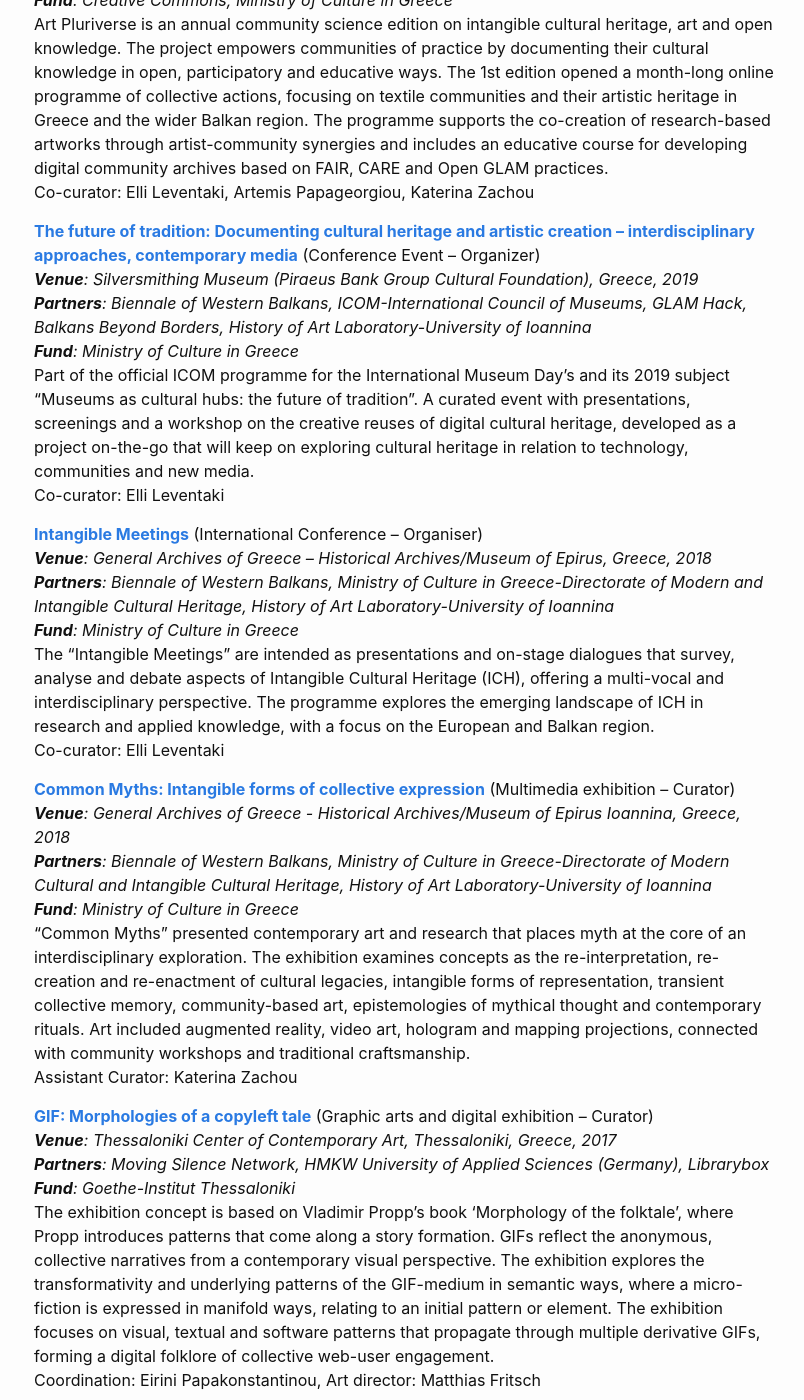
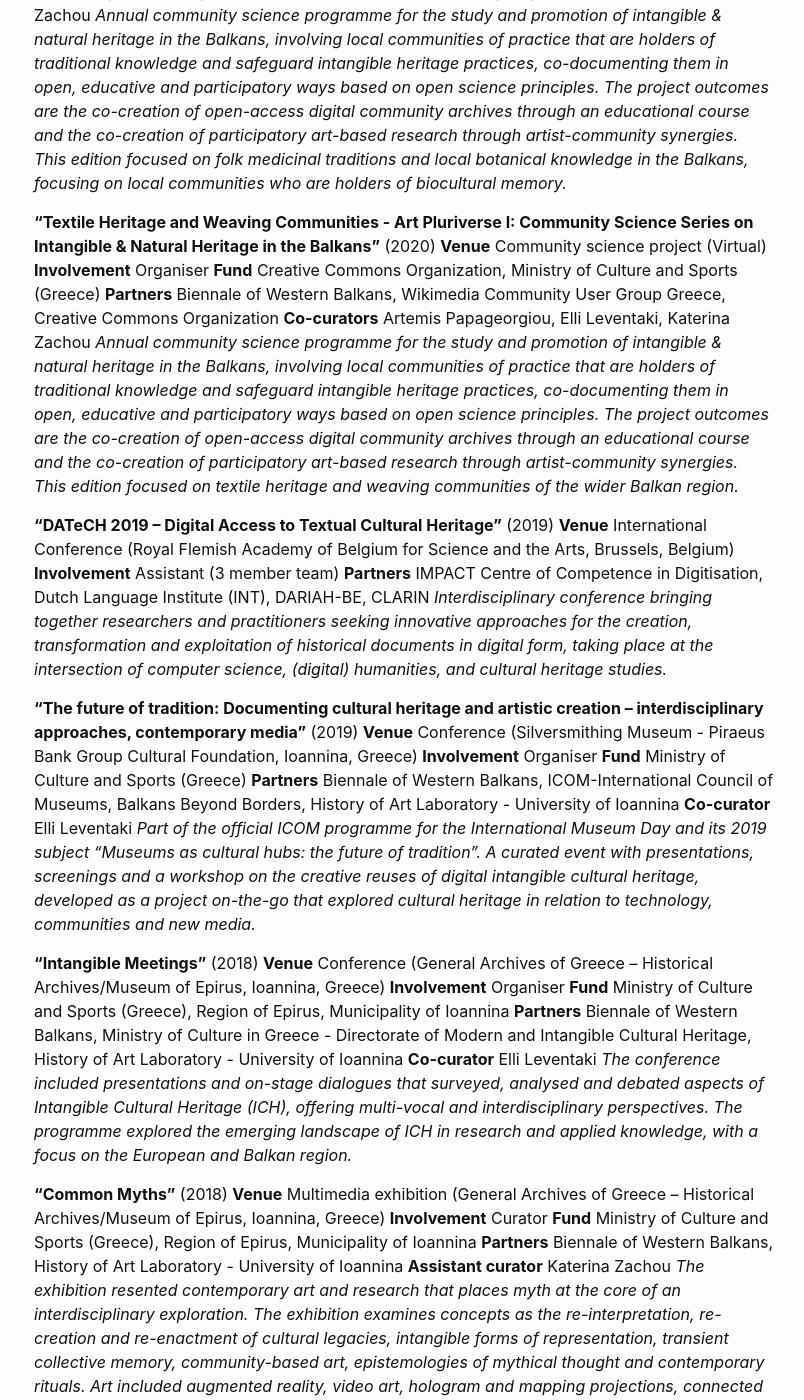
Before and after one commit to mziku/mziku.github.io, a Jekyll site: the page built from curatorial.md, in a window 1280 px wide and 1400 px high, scrolled down 385 px. Shown: the whole window, without its empty margins (236-1040 px from the left). Built offline with Jekyll 4.4.1, drawn with Linux system fonts in a browser that asks for light colours; some of the changed text lies outside the part shown.

Commit message:
Update curatorial.md

```diff
--- a/curatorial.md
+++ b/curatorial.md
@@ -5,69 +5,92 @@
 navigation_weight: 1
 ---
 <br/>
-**Exhibition Curation - Conference Organization**
+**Organisation of Exhibitions and Conferences**
 
 ---
 <br/>
-[**Art Pluriverse: A Community Science Series**](https://bowb.org) (Community Science project – Curator)
-*__Venue__: Online settings (COVID-19 restrictions), 2020*
-*__Partners__: Biennale of Western Balkans, History of Art Laboratory-University of Ioannina, National Documentation Centre, Wikimedia Community User Group Greece, Balkan Museum Network, inDICEs, The Athens Zine Bibliotheque*
-*__Fund__: Creative Commons, Ministry of Culture in Greece*
-Art Pluriverse is an annual community science edition on intangible cultural heritage, art and open knowledge. The project empowers communities of practice by documenting their cultural knowledge in open, participatory and educative ways. The 1st edition opened a month-long online programme of collective actions, focusing on textile communities and their artistic heritage in Greece and the wider Balkan region. The programme supports the co-creation of research-based artworks through artist-community synergies and includes an educative course for developing digital community archives based on FAIR, CARE and Open GLAM practices.
-Co-curator: Elli Leventaki, Artemis Papageorgiou, Katerina Zachou
 
-[**The future of tradition: Documenting cultural heritage and artistic creation – interdisciplinary approaches, contemporary media**](https://bowb.org/icombowb-2019-en) (Conference Event – Organizer)
-*__Venue__: Silversmithing Museum (Piraeus Bank Group Cultural Foundation), Greece, 2019*
-*__Partners__: Biennale of Western Balkans, ICOM-International Council of Museums, GLAM Hack, Balkans Beyond Borders, History of Art Laboratory-University of Ioannina*
-*__Fund__: Ministry of Culture in Greece*
-Part of the official ICOM programme for the International Museum Day's and its 2019 subject "Museums as cultural hubs: the future of tradition". A curated event with presentations, screenings and a workshop on the creative reuses of digital cultural heritage, developed as a project on-the-go that will keep on exploring cultural heritage in relation to technology, communities and new media.
-Co-curator: Elli Leventaki
+**“Iatrosophia: On Folk Medicine & Phytogeography - Art Pluriverse II: Community Science Series on Intangible & Natural Heritage in the Balkans”** (2021-2022)
+**Type**	Community science project (Virtual)
+**Involvement**	Organiser
+**Fund**	Ministry of Culture and Sports (Greece)
+**Partners**	Biennale of Western Balkans, Wikimedia Community User Group Greece, Network Intelligence Laboratory - University of Brasilia
+**Co-curators** Artemis Papageorgiou, Elli Leventaki, Katerina Zachou
+*Annual community science programme for the study and promotion of intangible & natural heritage in the Balkans, involving local communities of practice that are holders of traditional knowledge and safeguard intangible heritage practices, co-documenting them in open, educative and participatory ways based on open science principles. The project outcomes are the co-creation of open-access digital community archives through an educational course and the co-creation of participatory art-based research through artist-community synergies. This edition focused on folk medicinal traditions and local botanical knowledge in the Balkans, focusing on local communities who are holders of biocultural memory.*
 
-[**Intangible Meetings**](https://bowb.org/?p=6054) (International Conference – Organiser)
-*__Venue__: General Archives of Greece – Historical Archives/Museum of Epirus, Greece, 2018*
-*__Partners__: Biennale of Western Balkans, Ministry of Culture in Greece-Directorate of Modern and Intangible Cultural Heritage, History of Art Laboratory-University of Ioannina*
-*__Fund__: Ministry of Culture in Greece*
-The “Intangible Meetings” are intended as presentations and on-stage dialogues that survey, analyse and debate aspects of Intangible Cultural Heritage (ICH), offering a multi-vocal and interdisciplinary perspective. The programme explores the emerging landscape of ICH in research and applied knowledge, with a focus on the European and Balkan region.
-Co-curator: Elli Leventaki
+**“Textile Heritage and Weaving Communities - Art Pluriverse I: Community Science Series on Intangible & Natural Heritage in the Balkans”** (2020)
+**Venue**	Community science project (Virtual)
+**Involvement**	Organiser
+**Fund**	Creative Commons Organization, Ministry of Culture and Sports (Greece)
+**Partners**	Biennale of Western Balkans, Wikimedia Community User Group Greece, Creative Commons Organization
+**Co-curators** Artemis Papageorgiou, Elli Leventaki, Katerina Zachou
+*Annual community science programme for the study and promotion of intangible & natural heritage in the Balkans, involving local communities of practice that are holders of traditional knowledge and safeguard intangible heritage practices, co-documenting them in open, educative and participatory ways based on open science principles. The project outcomes are the co-creation of open-access digital community archives through an educational course and the co-creation of participatory art-based research through artist-community synergies. This edition focused on textile heritage and weaving communities of the wider Balkan region.*
 
-[**Common Myths: Intangible forms of collective expression**](https://bowb.org/?p=5990) (Multimedia exhibition – Curator)
-*__Venue__: General Archives of Greece - Historical Archives/Museum of Epirus Ioannina, Greece, 2018*
-*__Partners__: Biennale of Western Balkans, Ministry of Culture in Greece-Directorate of Modern Cultural and Intangible Cultural Heritage, History of Art Laboratory-University of Ioannina*
-*__Fund__: Ministry of Culture in Greece*
-“Common Myths” presented contemporary art and research that places myth at the core of an interdisciplinary exploration. The exhibition examines concepts as the re-interpretation, re-creation and re-enactment of cultural legacies, intangible forms of representation, transient collective memory, community-based art, epistemologies of mythical thought and contemporary rituals. Art included augmented reality, video art, hologram and mapping projections, connected with community workshops and traditional craftsmanship.
-Assistant Curator: Katerina Zachou
+**“DATeCH 2019 – Digital Access to Textual Cultural Heritage”** (2019)
+**Venue**	International Conference (Royal Flemish Academy of Belgium for Science and the Arts, Brussels, Belgium)
+**Involvement**	Assistant (3 member team)
+**Partners**	IMPACT Centre of Competence in Digitisation, Dutch Language Institute (INT), DARIAH-BE, CLARIN
+*Interdisciplinary conference bringing together researchers and practitioners seeking innovative approaches for the creation, transformation and exploitation of historical documents in digital form, taking place at the intersection of computer science, (digital) humanities, and cultural heritage studies.*
 
-[**GIF: Morphologies of a copyleft tale**](https://www.cact.gr/en/news/movingsilence) (Graphic arts and digital exhibition – Curator)
-*__Venue__: Thessaloniki Center of Contemporary Art, Thessaloniki, Greece, 2017*
-*__Partners__: Moving Silence Network, HMKW University of Applied Sciences (Germany), Librarybox*
-*__Fund__: Goethe-Institut Thessaloniki*
-The exhibition concept is based on Vladimir Propp's book 'Morphology of the folktale', where Propp introduces patterns that come along a story formation. GIFs reflect the anonymous, collective narratives from a contemporary visual perspective. The exhibition explores the transformativity and underlying patterns of the GIF-medium in semantic ways, where a micro-fiction is expressed in manifold ways, relating to an initial pattern or element. The exhibition focuses on visual, textual and software patterns that propagate through multiple derivative GIFs, forming a digital folklore of collective web-user engagement.
-Coordination: Eirini Papakonstantinou, Art director: Matthias Fritsch
+**“The future of tradition: Documenting cultural heritage and artistic creation – interdisciplinary approaches, contemporary media”** (2019)
+**Venue**	Conference (Silversmithing Museum - Piraeus Bank Group Cultural Foundation, Ioannina, Greece)
+**Involvement**	Organiser
+**Fund**	Ministry of Culture and Sports (Greece)
+**Partners**	Biennale of Western Balkans, ICOM-International Council of Museums, Balkans Beyond Borders, History of Art Laboratory - University of Ioannina
+**Co-curator** Elli Leventaki
+*Part of the official ICOM programme for the International Museum Day and its 2019 subject "Museums as cultural hubs: the future of tradition". A curated event with presentations, screenings and a workshop on the creative reuses of digital intangible cultural heritage, developed as a project on-the-go that explored cultural heritage in relation to technology, communities and new media.*
 
-[**Micro-cinema of Attractions – GIF art imageries and creative techniques**](https://artosfoundation.org/?project=con-temporary-urbanity) (Media and Open air projection exhibition – Curator)
-*__Venue__: ARTos Foundation, Nicosia, Cyprus, 2016*
-*__Partners__: ARTos Foundation, Artecitya, Moving Silence Network*
-*__Fund__: Goethe-Institut Cyprus, Ministry of Education and Culture - Republic of Cyprus, Creative Europe Programme*
-The exhibition draw an analogy between Tom Gunning's concept 'cinema of attractions' on the early phase of silent cinema (1907-1913) and GIF art. The exhibition explored the aesthetic micro-worlds of GIFs, highlighting their unique visual techniques. It was realized as a media exhibition in the space of ARTos Foundation, framed by an urban tour with pop-up GIF projections, whole night GIF projection ‘stations‘ within the city and an analogue GIF workshop.
-Assistant Curator: Elia Neophytou
+**“Intangible Meetings”** (2018)
+**Venue** Conference (General Archives of Greece – Historical Archives/Museum of Epirus, Ioannina, Greece)
+**Involvement**	Organiser
+**Fund**	Ministry of Culture and Sports (Greece), Region of Epirus, Municipality of Ioannina
+**Partners**	Biennale of Western Balkans, Ministry of Culture in Greece - Directorate of Modern and Intangible Cultural Heritage, History of Art Laboratory - University of Ioannina
+**Co-curator** Elli Leventaki
+*The conference included presentations and on-stage dialogues that surveyed, analysed and debated aspects of Intangible Cultural Heritage (ICH), offering multi-vocal and interdisciplinary perspectives. The programme explored the emerging landscape of ICH in research and applied knowledge, with a focus on the European and Balkan region.*
 
-[**Jiggling Golems – The art of GIF**](http://technoviking.tv/movingsilence.net/archiv/2015-athen/jiggling_golems-exhibition.html) (Digital exhibition on local wireless network – Curator)
-*__Venue__: Goethe-Institut Athen, Athens, Greece, 2015*
-*__Partners__: Braunschweig University of Art (Germany), Athens School of Fine Arts, Moving Silence Network (Berlin-Athens), Circuits and Currents (Athens)*
-*__Fund__: Goethe-Institut Athen*
-Jiggling Golems explored the cinematic qualities of the GIF medium, the narrative potential of very short moving images and their semiotics. In the context of the Festival for Silent Film Culture, the GIF art exhibition expanded the silent film format in the networked digital space. The project was realised as an 'immaterial' exhibition in html format, hosted within the open-source local networking toolkit 'Piratebox' and traveling along the venues. The audience could access the exhibition only on-site through their mobile devices.
-Art director: Matthias Fritsch
+**“Common Myths”** (2018)
+**Venue**	Multimedia exhibition (General Archives of Greece – Historical Archives/Museum of Epirus, Ioannina, Greece)
+**Involvement** Curator
+**Fund**	Ministry of Culture and Sports (Greece), Region of Epirus, Municipality of Ioannina
+**Partners**	Biennale of Western Balkans, History of Art Laboratory - University of Ioannina
+**Assistant curator** Katerina Zachou
+*The exhibition resented contemporary art and research that places myth at the core of an interdisciplinary exploration. The exhibition examines concepts as the re-interpretation, re-creation and re-enactment of cultural legacies, intangible forms of representation, transient collective memory, community-based art, epistemologies of mythical thought and contemporary rituals. Art included augmented reality, video art, hologram and mapping projections, connected with community workshops and traditional craftsmanship.*
 
-[**Future Past – Past Future**](https://transmediale.de/content/partner-exhibition-future-past-past-future) (New media exhibition – Assistant Curator)
-*__Venue__: SUPERMARKT Cultural Center, Berlin, Germany, 2014*
-*__Partners__: Goethe Institutes of Ankara, Sofia and Athens, ArtUP! Platform, transmediale*
-*__Fund__: Goethe-Institut*
-The exhibition questioned the power of old and new media, asking about the possible alternative future scenarios, but also about the relationship between the past, present and future in Bulgaria, Greece and Turkey. How do these countries’ respective historical identities and individual stories of their own history, shape the ideas of a possible tomorrow?
-Curator: Sandra Naumann
+**“GIF: Morphologies of a copyleft tale”** (2017)
+**Venue** Digital media exhibition (Thessaloniki Center of Contemporary Art, Thessaloniki, Greece)
+**Involvement**	Curator
+**Fund**	Goethe-Institut Thessaloniki
+**Partners**	Moving Silence Network, HMKW University of Applied Sciences (Germany)
+**Coordination** Eirini Papakonstantinou, Art director: Matthias Fritsch
+*The exhibition concept is based on Vladimir Propp's book 'Morphology of the folktale', where Propp introduces patterns that come along a story formation. GIFs reflect the anonymous, collective narratives from a contemporary visual perspective. The exhibition explores the transformativity and underlying patterns of the GIF-medium in semantic ways, where a micro-fiction is expressed in manifold ways, relating to an initial pattern or element. The exhibition focuses on visual, textual and software patterns that propagate through multiple derivative GIFs, forming a digital folklore of collective web-user engagement.*
 
-[**Lullaby Monsters on the Road**](http://theartfoundation.metamatic.gr/GR/Event/919/Lullaby_Monsters_on_the_Road/) (Audiovisual Exhibition – Curator)
-*__Venue__: metamatic:taf, Athens, Greece, 2013*
-*__Partners__: United African Women Association, Association of Greece-China, Greek-Indian Cultural Association, Armenian Cultural and Educational Association Hamazkayin*
-*__Fund__: The Art Foundation, Greece*
-A curatorial and research project, awarded by The Art Foundation, Greece. The project collected urban fieldwork recordings of traditional lullabies performed by women who are bearers of indigenous and migrating cultures, combined with art-based documentary photography which explored the paradoxical concept of monsters as protective entities in different cultures. A 5-member female interdisciplinary group was created in 2012 for the project.
-Curatorial team millihertz: Mariana Ziku, Maria S. Giannaki, Lia Despotidou, Olga Chira, Niki Kyriakouli
+**“Micro-cinema of Attractions – GIF art imageries and creative techniques”** (2016)
+**Venue**	Digital media exhibition, open air projection exhibition (ARTos Foundation, Nicosia, Cyprus)
+**Involvement**	Curator
+**Fund**	Goethe-Institut Cyprus, Ministry of Education and Culture - Republic of Cyprus, Creative Europe
+**Partners**	ARTos Foundation, Artecitya, Moving Silence Network
+**Assistant Curator** Elia Neophytou
+*The exhibition draw an analogy between Tom Gunning's concept 'cinema of attractions' on the early phase of silent cinema (1907-1913) and GIF art. The exhibition explored the aesthetic micro-worlds of GIFs, highlighting their unique visual techniques. It was realized as a media exhibition in the space of ARTos Foundation, framed by an urban tour with pop-up GIF projections, whole night GIF projection ‘stations‘ within the city and an analogue GIF workshop.*
+
+**“Jiggling Golems – The art of GIF”** (2015)
+**Venue**	Digital media exhibition (Goethe-Institut Athen, Athens, Greece)
+**Involvement**	Curator
+**Fund**	Goethe-Institut Athen
+**Partners**	Braunschweig University of Art (Germany), Athens School of Fine Arts, Moving Silence Network
+**Art director** Matthias Fritsch
+*Jiggling Golems explored the cinematic qualities of the GIF medium, the narrative potential of very short moving images and their semiotics. In the context of the Festival for Silent Film Culture, the GIF art exhibition expanded the silent film format in the networked digital space. The project was realised as an 'immaterial' exhibition in html format, hosted within the open-source local networking toolkit 'Piratebox' and traveling along the venues. The audience could access the exhibition only on-site through their mobile devices.*
+
+**“Future Past – Past Future”** (2014)
+**Venue**	New media exhibition (SUPERMARKT Cultural Center, Berlin, Germany)
+**Involvement**	Curatororial assistant
+**Fund**	Goethe-Institut
+**Partners**	Goethe Institutes of Ankara, Sofia and Athens, Transmediale
+**Curator** Sandra Naumann, Festival Manager: Markus Huber
+*The exhibition questioned the power of old and new media, asking about the possible alternative future scenarios, but also about the relationship between the past, present and future in the Balkans. How do the respective historical identities and individual stories of their own history, shape the ideas of a possible tomorrow?*
+
+**“Lullaby Monsters on the Road”** (2013-2014)
+**Venue**	Audiovisual exhibition (The Art Foundation, Athens, Greece)
+**Involvement**	Curator
+**Fund**	The Art Foundation (T.A.F.), Greece
+**Partners**	United African Women Association, Association of Greece-China, Greek-Indian Cultural Association, Armenian Cultural and Educational Association Hamazkayin
+*A curatorial and research project, awarded by The Art Foundation, Greece. The project collected urban fieldwork recordings of traditional lullabies performed by women who are bearers of indigenous and migrating cultures, combined with art-based documentary photography which explored the paradoxical concept of monsters as protective entities in different cultures.*
```
